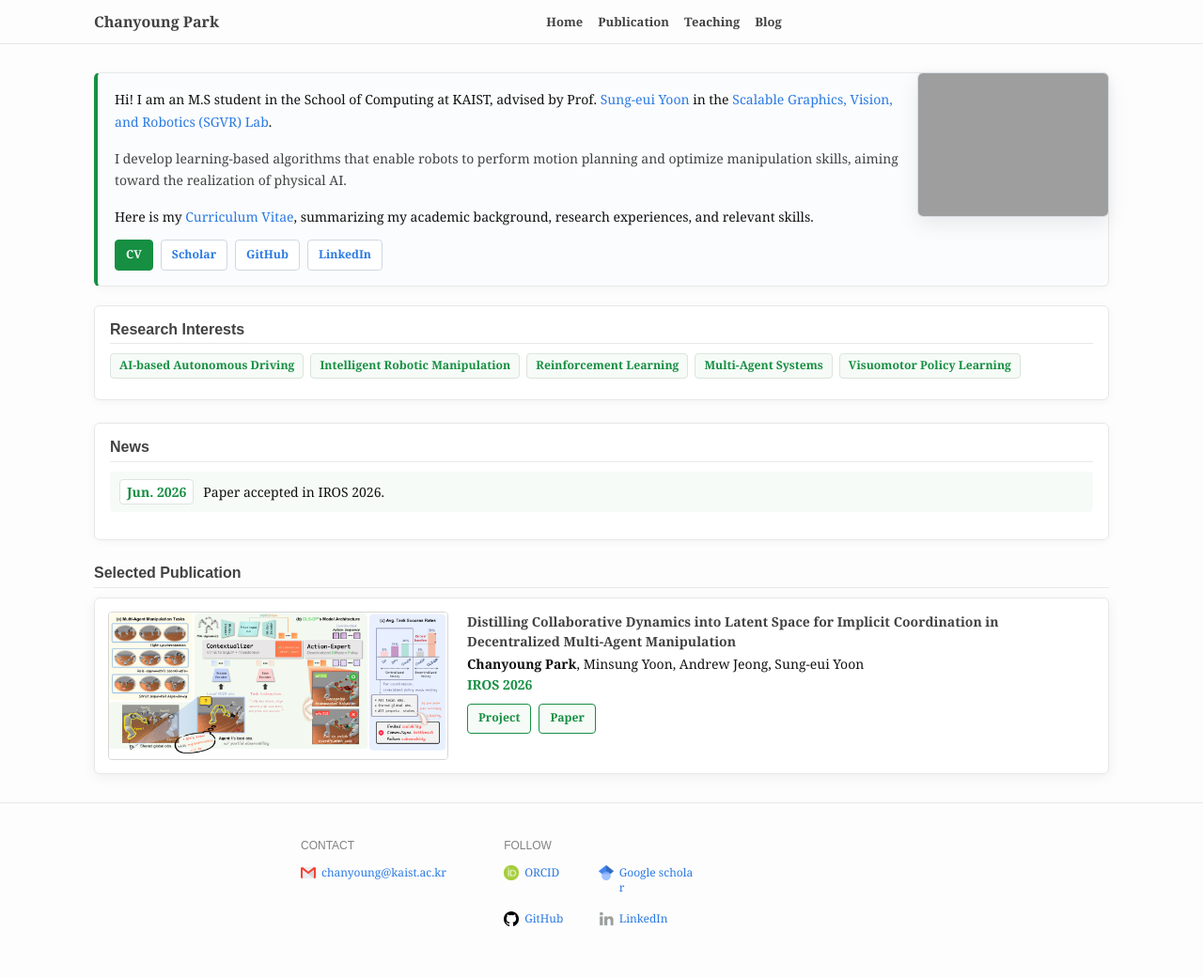
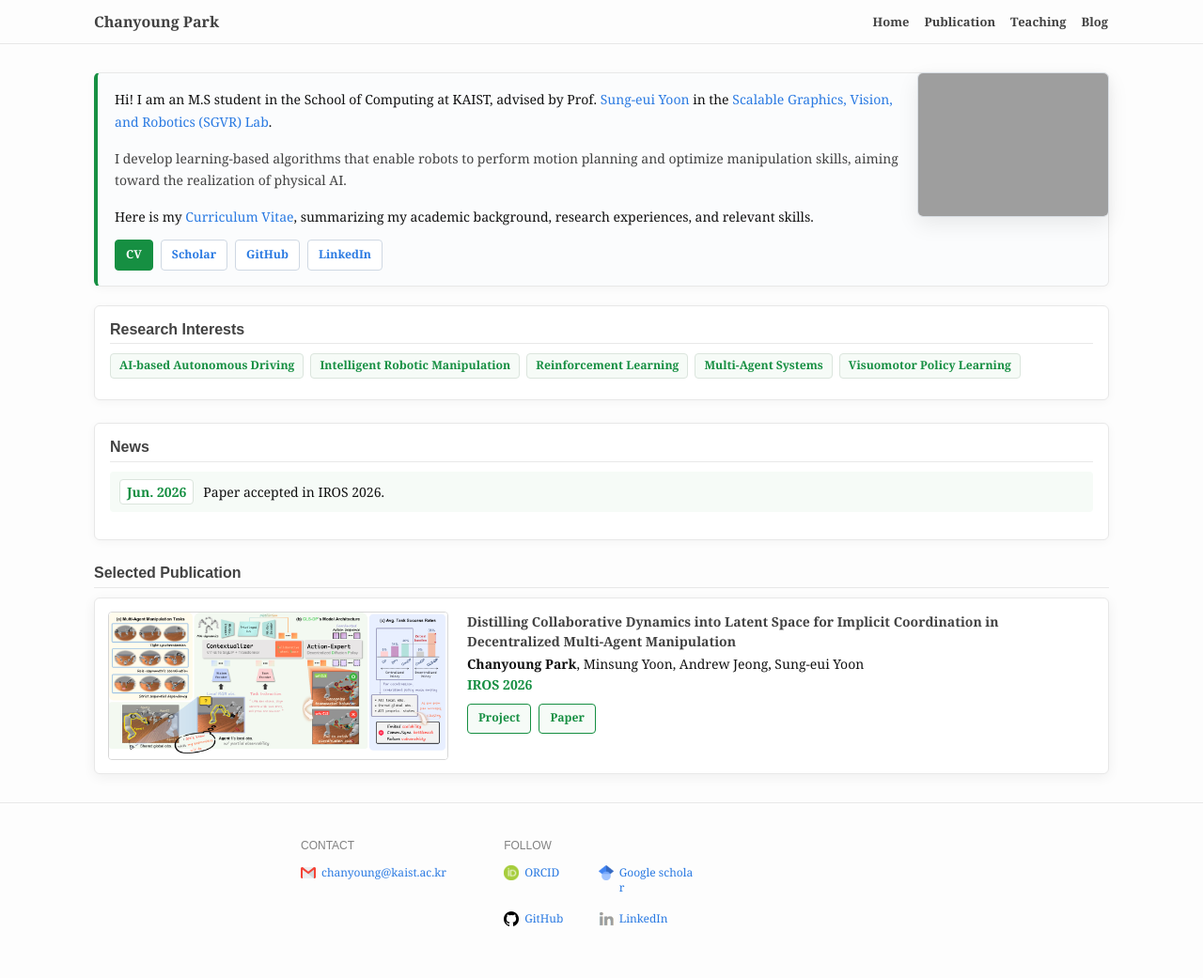
Before and after one commit to cosdeneb/cosdeneb.github.io, a Jekyll site: the page built from index.md, in a window 1280 px wide. Shown: the whole page at 94% size. Built offline with Jekyll 4.4.1, drawn with Linux system fonts in a browser that asks for light colours.

Commit message:
Fix header nav alignment

```diff
--- a/_config.yml
+++ b/_config.yml
@@ -67,4 +67,4 @@
   - vendor/ruby/
 
 # Used for defeating caching
-version: 6
+version: 7
--- a/_sass/_layout.scss
+++ b/_sass/_layout.scss
@@ -21,6 +21,11 @@
     align-items: center;
     justify-content: space-between;
     max-width: 1080px;
+
+    &:after {
+      content: none;
+      display: none;
+    }
   }
 }
 
```
